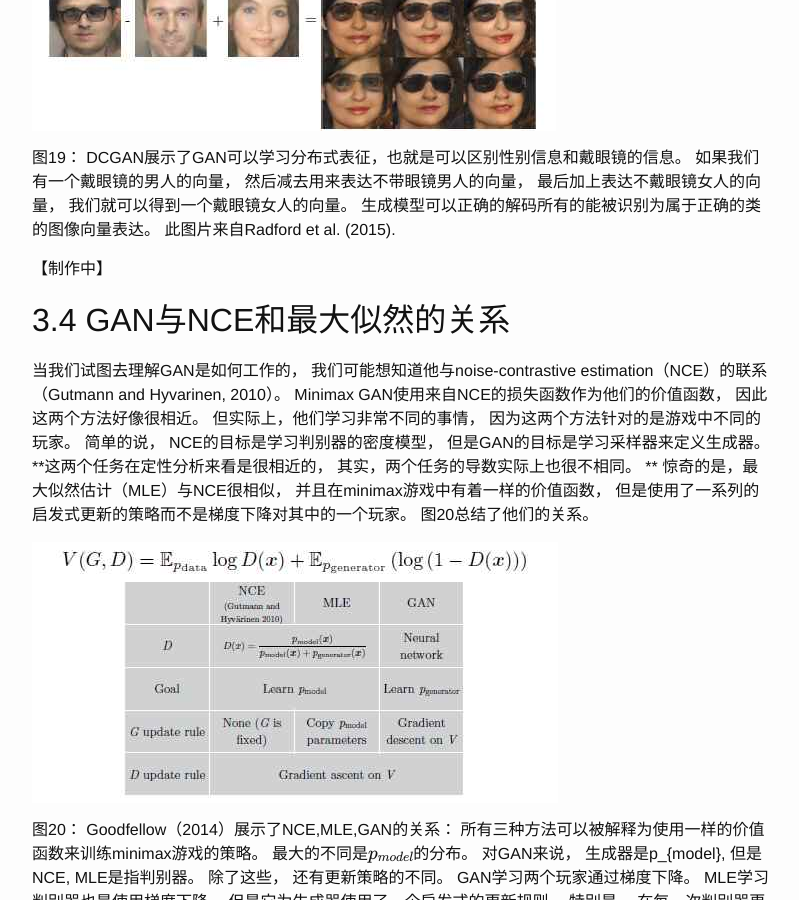
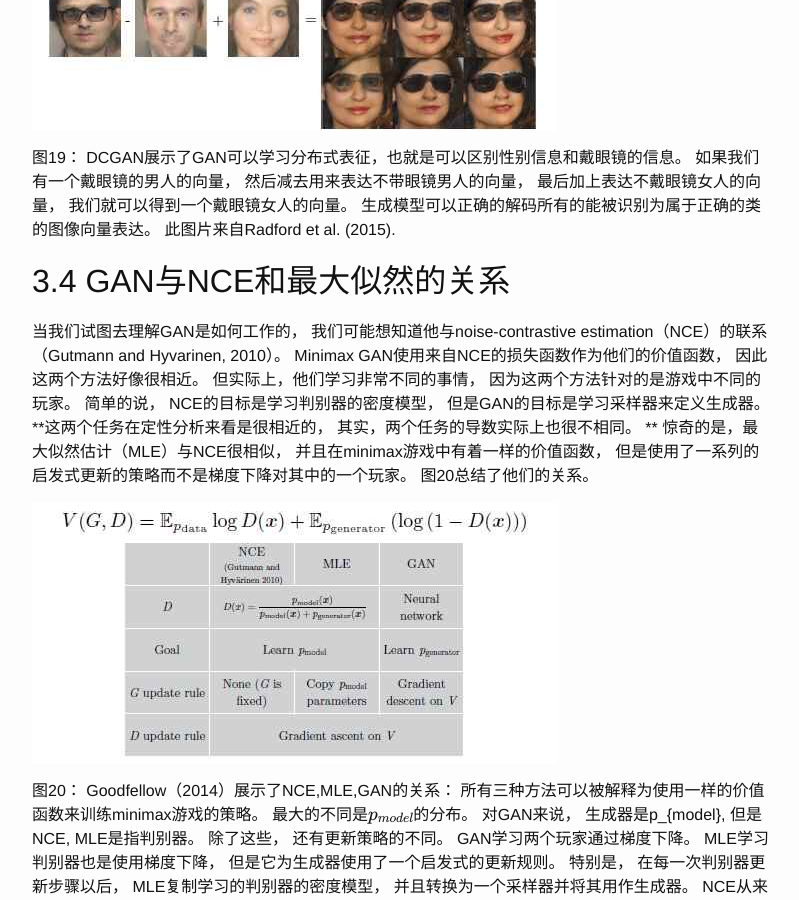
Before and after one commit to sinpycn/sinpycn.github.io, a Jekyll site: the page built from _posts/research/gan/2017-05-03-GAN-Tutorial-How-do-GANs-work.md, in a window 1280 px wide and 900 px high, scrolled down 8043 px. Shown: the whole window, without its empty margins (238-1037 px from the left). Built offline with Jekyll 4.4.1, drawn with Linux system fonts in a browser that asks for light colours; formulas are drawn with MathJax 3.

Commit message:
Update 2017-05-03-GAN-Tutorial-How-do-GANs-work.md

```diff
--- a/_posts/research/gan/2017-05-03-GAN-Tutorial-How-do-GANs-work.md
+++ b/_posts/research/gan/2017-05-03-GAN-Tutorial-How-do-GANs-work.md
@@ -222,8 +222,6 @@ DCGAN也清晰的展示了， GAN可以学习通过有意义的方式来使用
 生成模型可以正确的解码所有的能被识别为属于正确的类的图像向量表达。
 此图片来自Radford et al. (2015).
 
-【制作中】
-
 ## 3.4 GAN与NCE和最大似然的关系
 
 当我们试图去理解GAN是如何工作的， 我们可能想知道他与noise-contrastive estimation（NCE）的联系 （Gutmann and Hyvarinen, 2010）。
```
